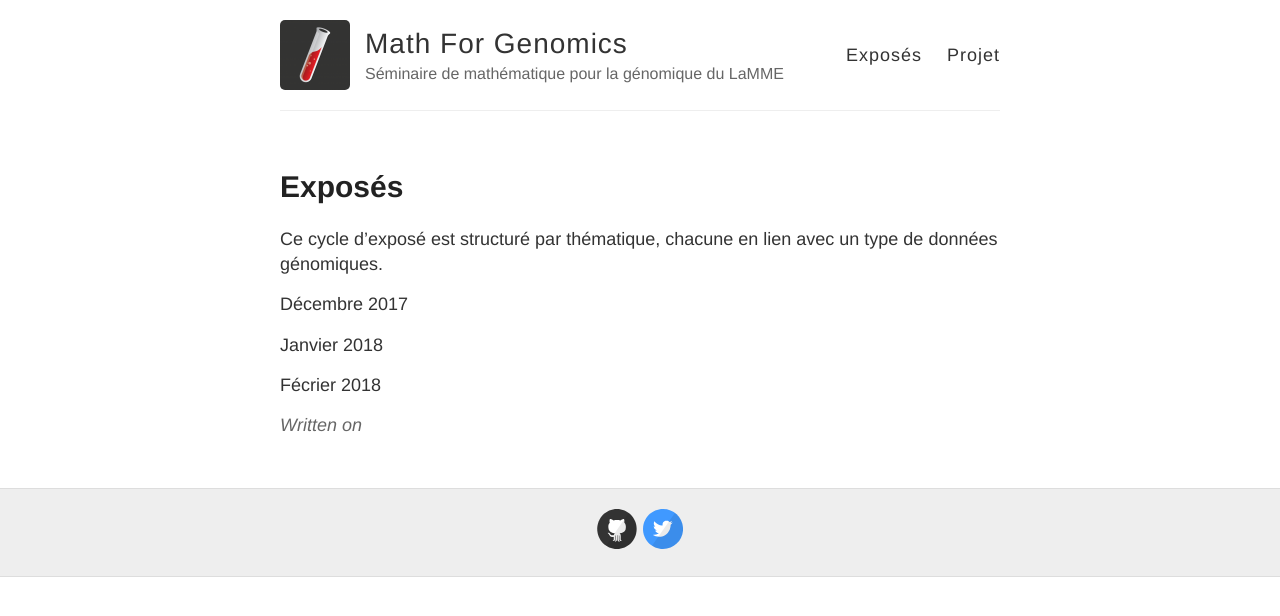
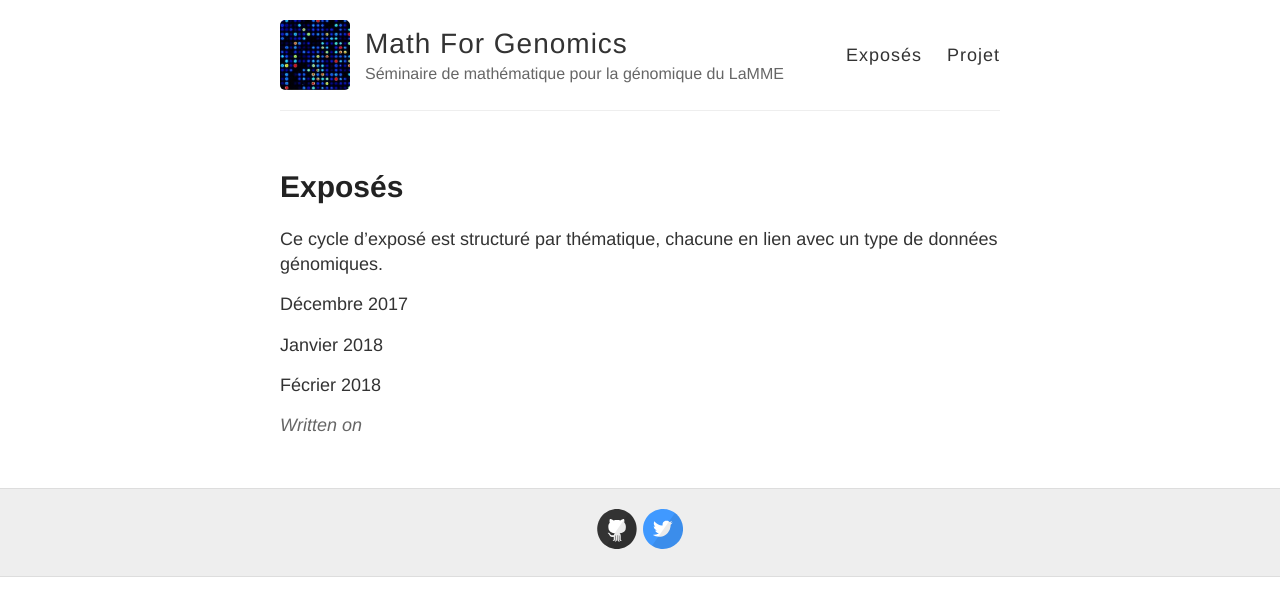
Before and after one commit to MathForGenomics/MathForGenomics.github.io, a Jekyll site: the page built from index.html, in a window 1280 px wide. Shown: the top 616 px of the page. Built offline with Jekyll 4.4.1, drawn with Linux system fonts in a browser that asks for light colours.

Commit message:
Update _config.yml

```diff
--- a/_config.yml
+++ b/_config.yml
@@ -9,7 +9,7 @@ name: Math For Genomics
 description: Séminaire de mathématique pour la génomique du LaMME
 
 # URL of your avatar or profile pic (you could use your GitHub profile pic)
-avatar: https://MathForGenomics.github.io/images/jekyll-logo.png
+avatar: https://MathForGenomics.github.io/images/puce.png
 
 #
 # Flags below are optional
```
